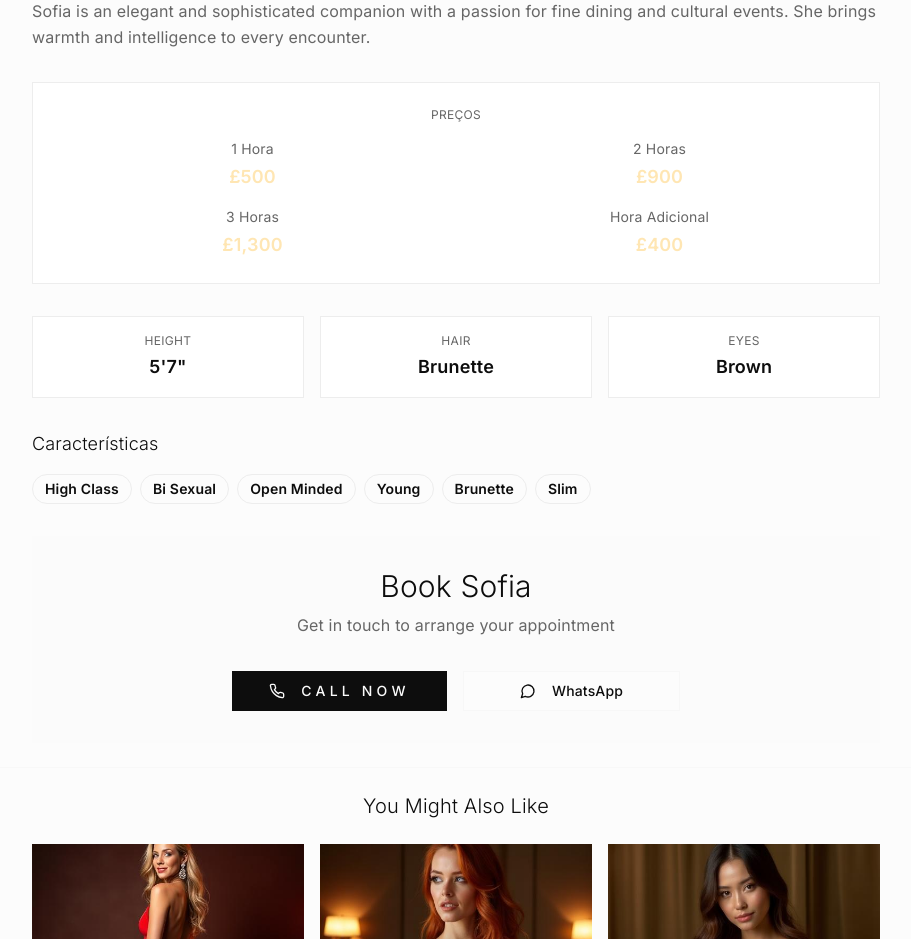
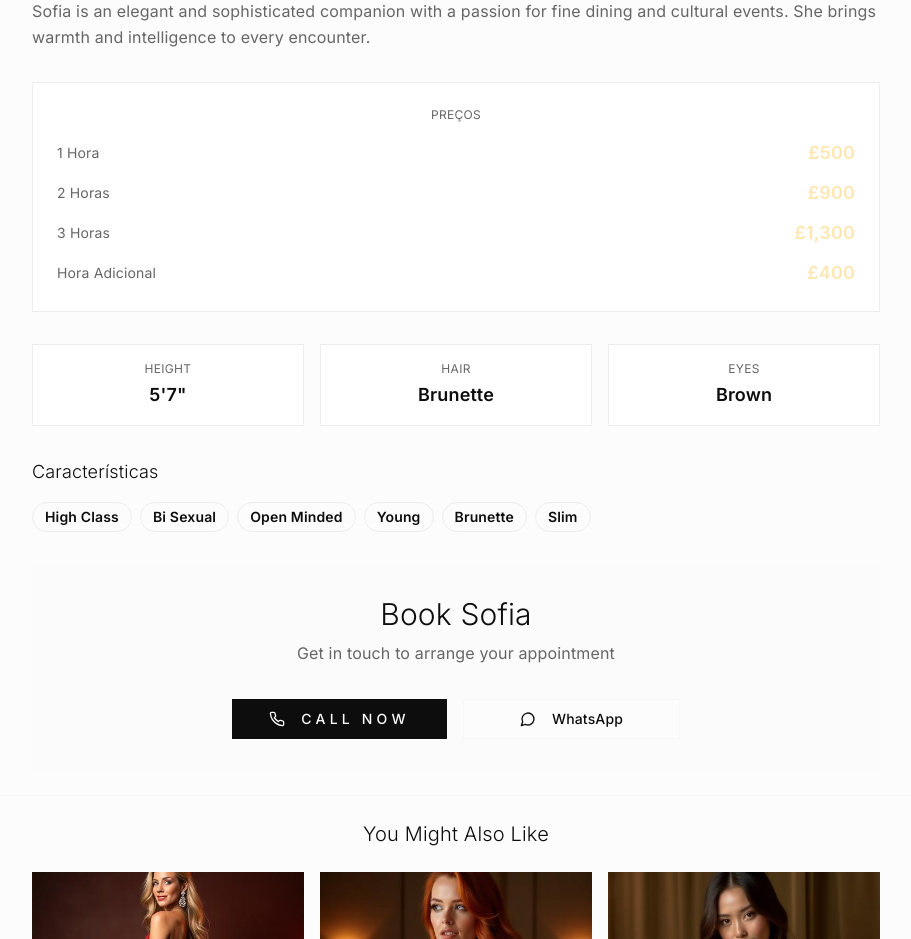
Before and after one commit to karolyncambuigomes-afk/site-doctor-magic, a React (Vite) app: page /models/1 in a window 1280 px wide. Shown: the part 1100-2039 px from the top of the page, without its empty margins (184-1095 px from the left). Built offline with nearby package versions, Linux system fonts and the light colour scheme.

Commit message:
Organize pricing display

```diff
--- a/src/pages/ModelProfile.tsx
+++ b/src/pages/ModelProfile.tsx
@@ -202,21 +202,21 @@ export const ModelProfile: React.FC = () => {
           <div className="mb-8">
             <div className="bg-card border border-border rounded-lg p-6">
               <div className="text-xs text-muted-foreground mb-4 uppercase tracking-wide text-center">Preços</div>
-              <div className="grid grid-cols-2 gap-4 text-center">
-                <div>
-                  <div className="text-sm text-muted-foreground mb-1">1 Hora</div>
+              <div className="space-y-3">
+                <div className="flex justify-between items-center">
+                  <div className="text-sm text-muted-foreground">1 Hora</div>
                   <div className="text-lg font-semibold text-accent">{model.pricing.oneHour}</div>
                 </div>
-                <div>
-                  <div className="text-sm text-muted-foreground mb-1">2 Horas</div>
+                <div className="flex justify-between items-center">
+                  <div className="text-sm text-muted-foreground">2 Horas</div>
                   <div className="text-lg font-semibold text-accent">{model.pricing.twoHours}</div>
                 </div>
-                <div>
-                  <div className="text-sm text-muted-foreground mb-1">3 Horas</div>
+                <div className="flex justify-between items-center">
+                  <div className="text-sm text-muted-foreground">3 Horas</div>
                   <div className="text-lg font-semibold text-accent">{model.pricing.threeHours}</div>
                 </div>
-                <div>
-                  <div className="text-sm text-muted-foreground mb-1">Hora Adicional</div>
+                <div className="flex justify-between items-center">
+                  <div className="text-sm text-muted-foreground">Hora Adicional</div>
                   <div className="text-lg font-semibold text-accent">{model.pricing.additionalHour}</div>
                 </div>
               </div>
```
